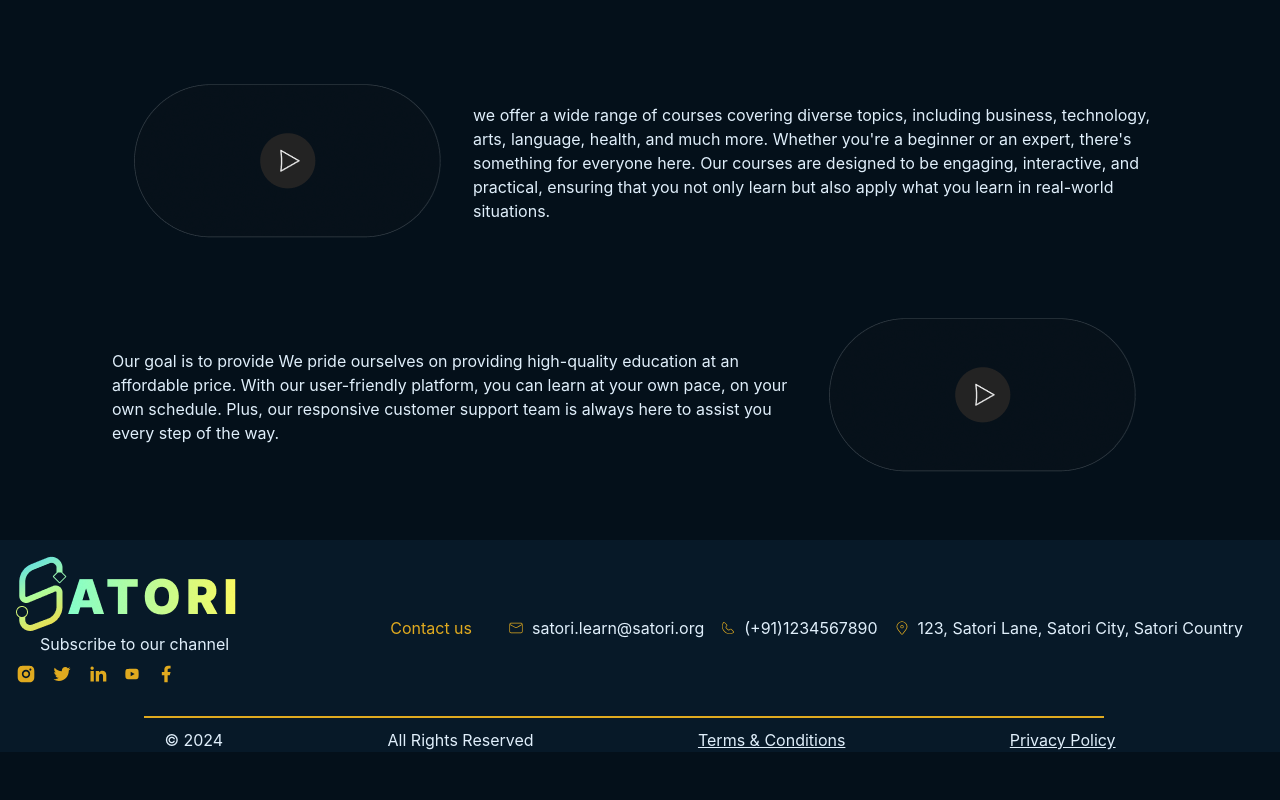
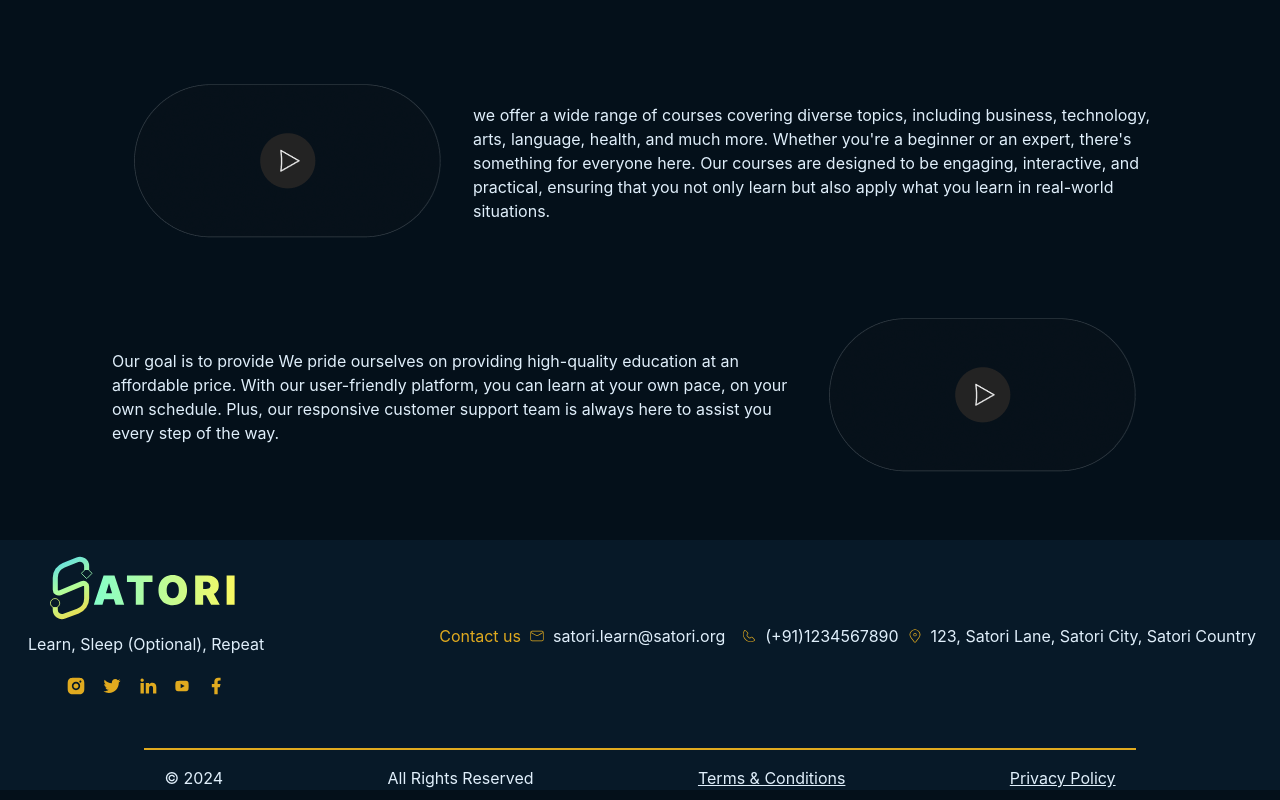
Before and after one commit to Silly-Satori/satori-learn, a React (Create React App) app: page / in a window 1280 px wide. Shown: the part 902-1702 px from the top of the page. Before the commit the page ends 1664 px from the top, so only its background shows below. Built offline with nearby package versions, Linux system fonts and the light colour scheme.

Commit message:
Footer 🦶

```diff
--- a/src/components/containers/Footer.jsx
+++ b/src/components/containers/Footer.jsx
@@ -2,6 +2,7 @@ import React from "react";
 import { Link } from "react-router-dom";
 import "../../App.css";
 import "../containers/styles/footer.css";
+import LogoComponent from "./LogoComponent";
 import { FaInstagram } from "react-icons/fa";
 import {
     RiInstagramFill,
@@ -19,21 +20,23 @@ import {
 
 function Footer() {
     return (
-        <footer className="bg-bg-contrast h-auto flex-col sm:">
-            <div className="flex ">
-                <div className="left flex-col p-4 pb-8 items-center">
-                    <img src="/assets/home/satori-logo.png" />
-                    <span className=" tag p-6 ">Subscribe to our channel</span>
-                    <div className="logo text-secondary pt-2 flex flex-row items-center">
+        <footer className="bg-bg-contrast h-auto flex-col">
+            <div className="flex flex-col sm:flex-row items-center">
+                <div className="flex-col flex sm:p-4 pt-5 items-center">
+                    <LogoComponent />
+                    <span className=" tag p-3 whitespace-nowrap ">Learn, Sleep (Optional), Repeat</span>
+                    <div className="logo text-secondary pt-2 pb-5 flex flex-row items-center">
                         <RiInstagramFill className="text-xl mr-4" />
                         <RiTwitterFill className="text-xl mr-4" />
                         <RiLinkedinFill className="text-xl mr-4" />
                         <RiYoutubeFill className="insta mr-4" />
-                        <RiFacebookFill className="text-xl mr-4" />
+                        <RiFacebookFill className="text-xl" />
                     </div>
                 </div>
-                <div className="right flex-col lg:flex-row ">
-                    <span className="contact text-secondary px-7 text-bold">
+                {/*automatic gap to align the elements to right, -10 px gap*/}
+                <div className="flex-grow -mr-10 sm:mr-0"></div>
+                <div className="flex flex-col lg:flex-row items-center sm:items-start mx-6">
+                    <span className="contact text-secondary text-bold">
                         Contact us
                     </span>
                     <div className="flex flex-row items-center align-middle px-2">
@@ -44,13 +47,13 @@ function Footer() {
                     <CiPhone className="text-secondary relative mr-2" />
                         <p>(+91)1234567890</p>
                     </div>
-                    <div className="flex flex-row items-center align-middle px-2">
+                    <div className="flex flex-row items-center align-middle">
                     <CiLocationOn className="text-secondary relative mr-2" />
                         <p>123, Satori Lane, Satori City, Satori Country</p>
                     </div>
                 </div>
             </div>
-            <hr className="border border-secondary w-3/4 mx-36" />
+            <hr className="border border-secondary mx-6 sm:mx-24 lg:mx-36 items-center my-4"/>
             <div className="bottom flex justify-evenly items-center mt-2.5 mb-2.5">
                 <span>© 2024 </span>
                 <span>All Rights Reserved</span>
```
